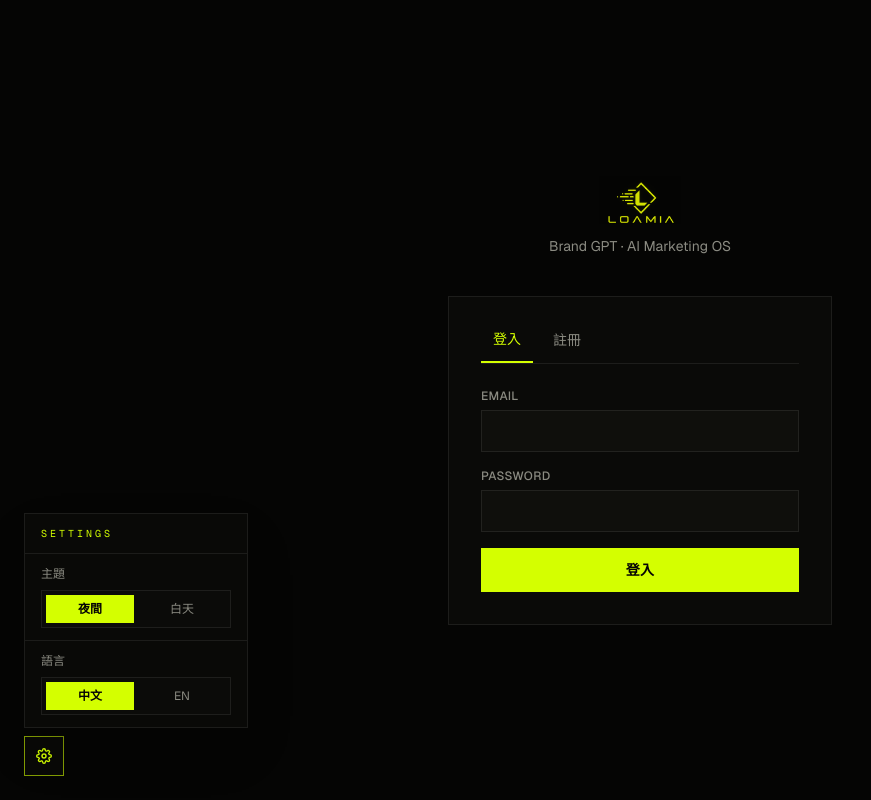
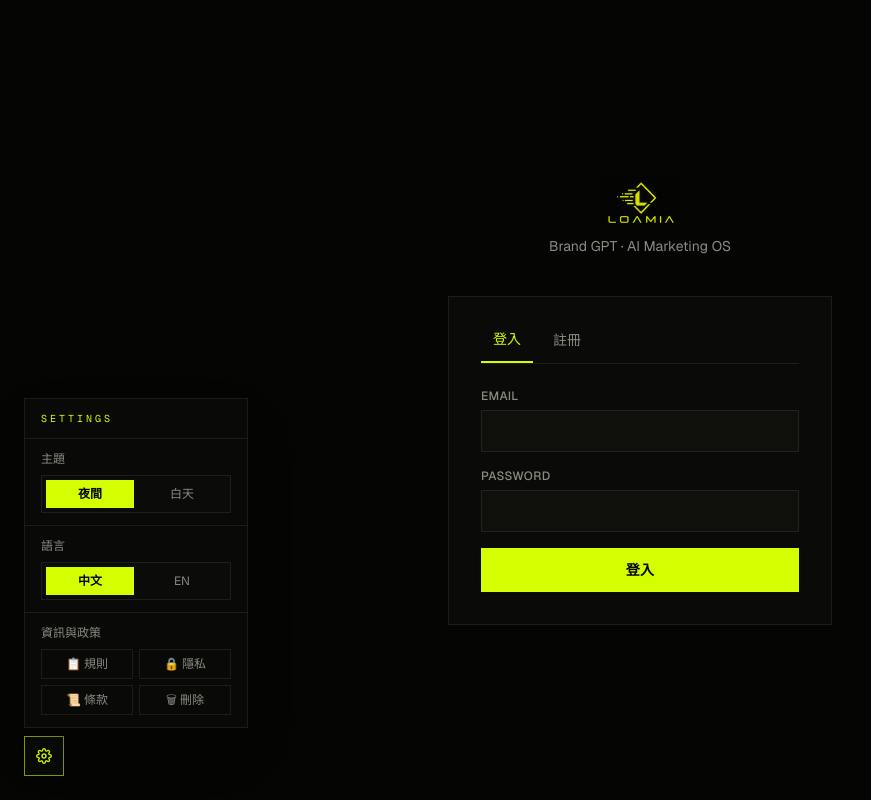
Before and after one commit to weiwei6767/loamia-app, a Next.js app: page /login in a window 1280 px wide. Both pictures are taken after a click on the button "設定". Shown: the whole page, without its empty margins (0-871 px from the left). Built offline with nearby package versions, Linux system fonts and the light colour scheme; no server answers.

Commit message:
ux: add Rules / Privacy / Terms / Delete links to SettingsWidget

```diff
--- a/components/SettingsWidget.tsx
+++ b/components/SettingsWidget.tsx
@@ -1,5 +1,6 @@
 "use client";
 
+import Link from "next/link";
 import { useEffect, useRef, useState } from "react";
 import { useI18n } from "@/lib/i18n/provider";
 import { useTheme } from "@/lib/theme/provider";
@@ -108,6 +109,40 @@ export function SettingsWidget() {
               </button>
             </div>
           </div>
+
+          <div className="px-4 py-3 border-t" style={{ borderColor: "var(--line)" }}>
+            <div className="text-xs text-[var(--muted)] mb-2">{locale === "zh" ? "資訊與政策" : "Info & policies"}</div>
+            <div className="grid grid-cols-2 gap-1.5 text-xs">
+              <Link
+                href="/rules"
+                onClick={() => setOpen(false)}
+                className="px-2 py-1.5 border border-[var(--line)] text-[var(--muted)] hover:border-[var(--accent)] hover:text-[var(--accent)] transition text-center"
+              >
+                📋 {locale === "zh" ? "規則" : "Rules"}
+              </Link>
+              <Link
+                href="/privacy"
+                onClick={() => setOpen(false)}
+                className="px-2 py-1.5 border border-[var(--line)] text-[var(--muted)] hover:border-[var(--accent)] hover:text-[var(--accent)] transition text-center"
+              >
+                🔒 {locale === "zh" ? "隱私" : "Privacy"}
+              </Link>
+              <Link
+                href="/terms"
+                onClick={() => setOpen(false)}
+                className="px-2 py-1.5 border border-[var(--line)] text-[var(--muted)] hover:border-[var(--accent)] hover:text-[var(--accent)] transition text-center"
+              >
+                📜 {locale === "zh" ? "條款" : "Terms"}
+              </Link>
+              <Link
+                href="/data-deletion"
+                onClick={() => setOpen(false)}
+                className="px-2 py-1.5 border border-[var(--line)] text-[var(--muted)] hover:border-[var(--accent)] hover:text-[var(--accent)] transition text-center"
+              >
+                🗑 {locale === "zh" ? "刪除" : "Delete"}
+              </Link>
+            </div>
+          </div>
         </div>
       )}
     </div>
```
